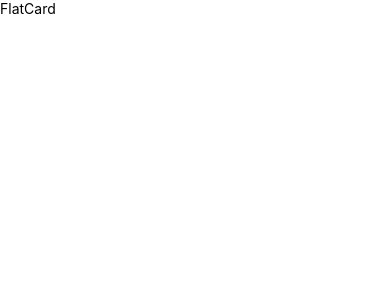
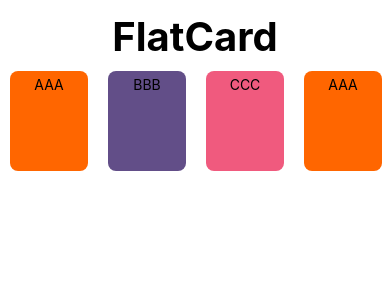
Before and after one commit to tayefulislam/reactnativepractice, a React Native app: screen / in a window 390 px wide. Shown: the top 300 px of the page. Built offline with nearby package versions, Linux system fonts and the light colour scheme; grey boxes are pictures that could not be loaded.

Commit message:
FlatCard

```diff
--- a/components/FlatCard.tsx
+++ b/components/FlatCard.tsx
@@ -1,14 +1,64 @@
-import { Text, StyleSheet, View } from 'react-native';
+import { Text, StyleSheet, View, Image } from 'react-native';
 import React, { Component } from 'react';
 
 export default class FlatCard extends Component {
   render() {
       return (
           <View>
-              <Text>FlatCard</Text>
+              <Text style={styles.sectionTitle}>FlatCard</Text>
+              <View style={styles.container}>
+                  <View style={[styles.card,styles.cardOne]}>
+                      <Text>AAA</Text>
+                      <Image source={{
+                          uri: 'https://chibapcmart.com/images/products/4-zte-libero-5g-iv-brand-new-japan-1.jpg?_=1706782644',
+                          headers: {
+                            Pragma: 'no-cache',
+                          },
+                          method: 'POST',
+                          body:'Product Image',
+                      }}/>
+                  </View>
+                  <View style={[styles.card,styles.cardTwo]}>
+                      <Text>BBB</Text>
+                  </View>
+                  <View style={[styles.card,styles.cardThree]}>
+                      <Text>CCC</Text>
+                  </View>
+                  <View style={[styles.card,styles.cardOne]}>
+                      <Text>AAA</Text>
+                  </View>
+              </View>
           </View>
       );
   }
 }
 
-const styles = StyleSheet.create({});
+const styles = StyleSheet.create({
+    sectionTitle: {
+        fontWeight: 'bold',
+        fontSize: 40,
+        textAlign: 'center',
+        marginTop: 12,
+    },
+    container: {
+        flex: 1,
+        flexDirection:'row',
+    },
+    card: {
+        width: '20%',
+        height: 100,
+        margin: 10,
+        borderRadius: 8,
+        paddingTop:5,
+        alignItems: 'center',
+    },
+    cardOne: {
+        backgroundColor: '#FF6600',
+    },
+    cardTwo: {
+        backgroundColor: '#624E88',
+    },
+    cardThree: {
+        backgroundColor: '#F05A7E',
+    },
+});
```
